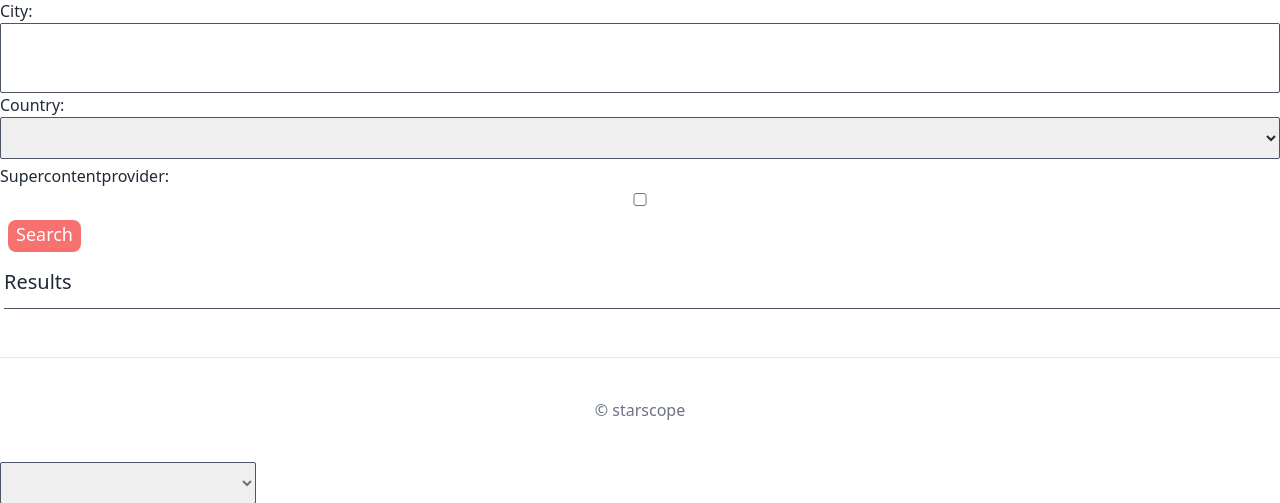
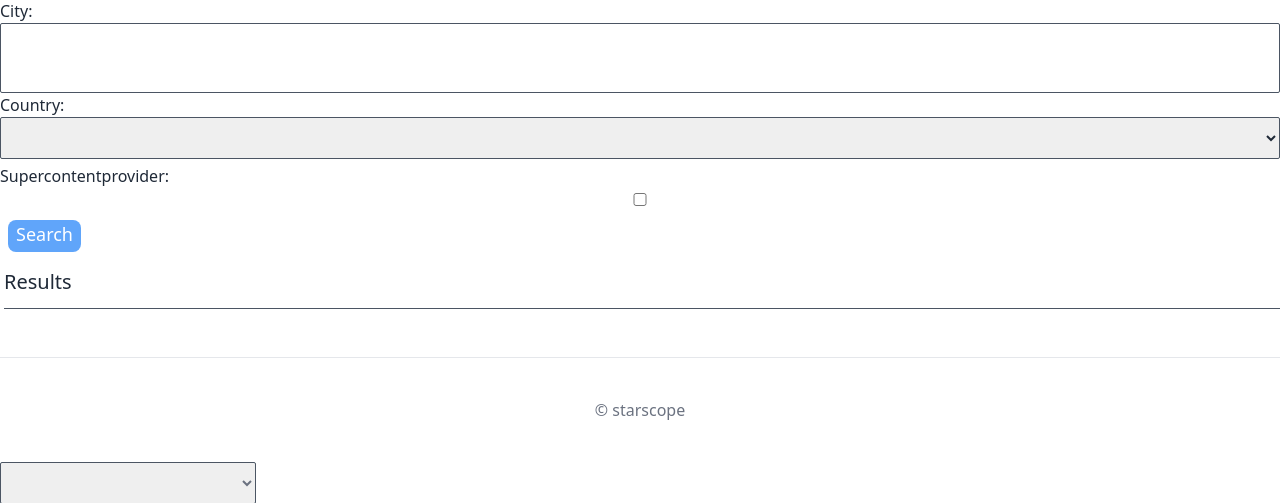
Before and after one commit to abel9851/starscope, a Django app: page /places/search/ in a window 1280 px wide. Shown: the part 121-624 px from the top of the page. Run offline with Django 3.2, Linux system fonts and the light colour scheme; style sheets or scripts are compiled from the project's sources; some libraries are stand-ins or nearby versions.

Commit message:
fix search button color in search.html

```diff
--- a/templates/places/search.html
+++ b/templates/places/search.html
@@ -13,7 +13,7 @@
 
     <form method="get" action="{% url "places:search" %}">
         {{form.as_p}}
-        <button class="m-2 text-lg px-2 pb-1 bg-red-400 rounded-lg text-white">Search</button>
+        <button class="m-2 text-lg px-2 pb-1 bg-blue-400 rounded-lg text-white">Search</button>
     </form>
 
     <h3 class="border-b pb-3 border-gray-600 my-2 ml-1 text-xl">Results</h3>
```
